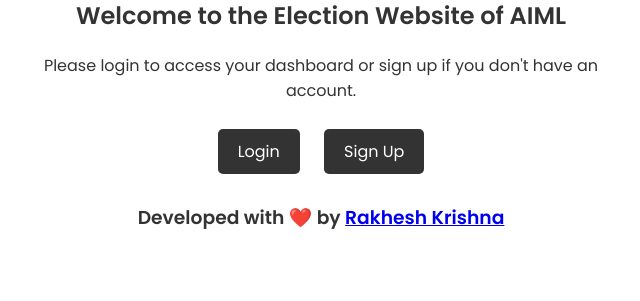
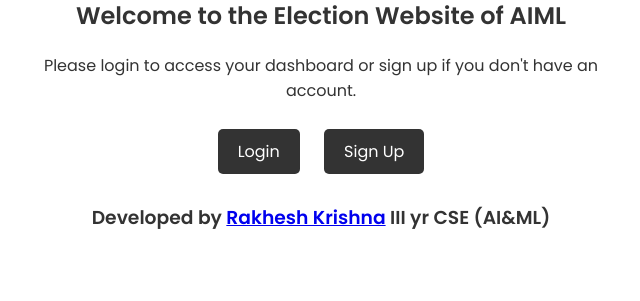
Before and after one commit to rakheshkrishna2005/aiml-election, a Flask app: page / in a window 1280 px wide. Shown: the part 125-426 px from the top of the page, without its empty margins (319-959 px from the left). Run offline with Flask 3, Linux system fonts and the light colour scheme.

Commit message:
Update index.html

```diff
--- a/templates/index.html
+++ b/templates/index.html
@@ -30,6 +30,6 @@
         <a href="{{ url_for('login') }}" class="btn">Login</a>
         <a href="{{ url_for('signup') }}" class="btn">Sign Up</a>
     </div>
-    <h3>Developed with ❤️ by <a href="https://linkedin.com/in/rakhesh-krishna-p">Rakhesh Krishna</a></h3>
+    <h3>Developed by <a href="https://linkedin.com/in/rakhesh-krishna-p">Rakhesh Krishna</a> III yr CSE (AI&ML)</h3>
 </div>
 {% endblock %}
```
